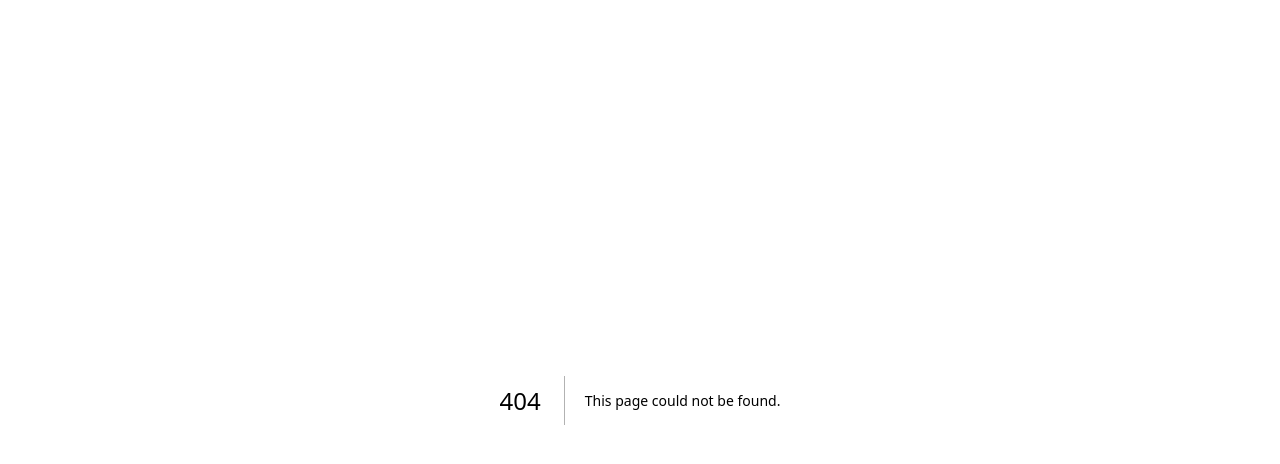
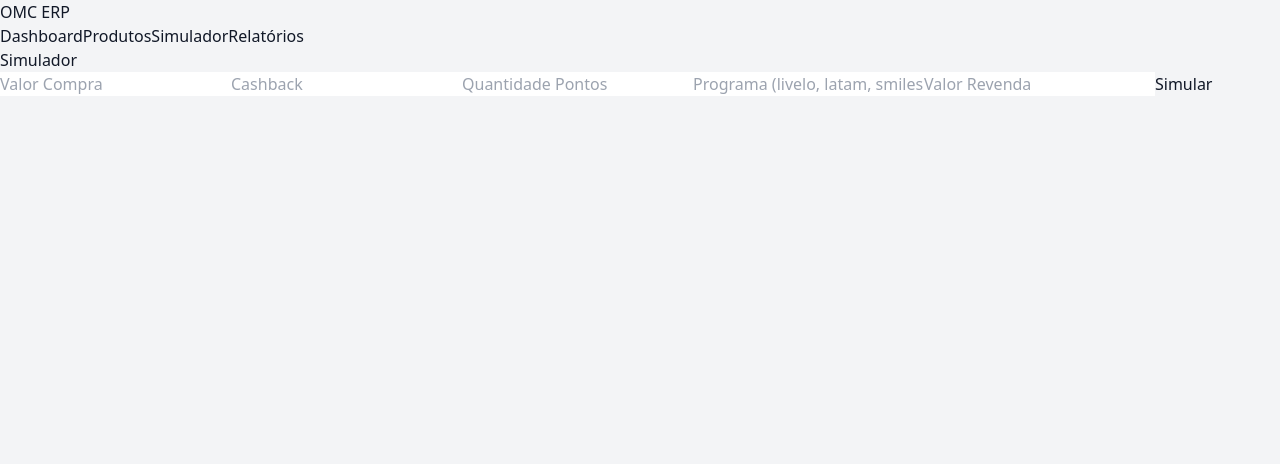
Before and after one commit to vinip1250-art/omcprod, a Next.js app: page /dashboard/simulator in a window 1280 px wide. Before the commit this address had no page. Shown: the top 464 px of the page. Built offline with nearby package versions, Linux system fonts and the light colour scheme.

Commit message:
Create page.tsx

```diff
--- /dev/null
+++ b/app/dashboard/simulator/page.tsx
@@ -0,0 +1,75 @@
+"use client"
+import { useState } from "react"
+
+export default function Simulator() {
+  const [form, setForm] = useState<any>({})
+  const [result, setResult] = useState<any>(null)
+
+  async function simulate(e: any) {
+    e.preventDefault()
+
+    const res = await fetch("/api/simulator", {
+      method: "POST",
+      headers: { "Content-Type": "application/json" },
+      credentials: "include",
+      body: JSON.stringify(form)
+    })
+
+    const data = await res.json()
+    setResult(data)
+  }
+
+  return (
+    <div>
+      <h1 className="text-2xl font-bold mb-6">Simulador</h1>
+
+      <form onSubmit={simulate} className="bg-white p-6 rounded shadow space-y-3">
+        <input
+          placeholder="Valor Compra"
+          type="number"
+          className="border p-2 w-full"
+          onChange={e => setForm({...form, purchaseValue: Number(e.target.value)})}
+        />
+
+        <input
+          placeholder="Cashback"
+          type="number"
+          className="border p-2 w-full"
+          onChange={e => setForm({...form, cashbackValue: Number(e.target.value)})}
+        />
+
+        <input
+          placeholder="Quantidade Pontos"
+          type="number"
+          className="border p-2 w-full"
+          onChange={e => setForm({...form, pointsQuantity: Number(e.target.value)})}
+        />
+
+        <input
+          placeholder="Programa (livelo, latam, smiles, azul)"
+          className="border p-2 w-full"
+          onChange={e => setForm({...form, pointsProgram: e.target.value})}
+        />
+
+        <input
+          placeholder="Valor Revenda"
+          type="number"
+          className="border p-2 w-full"
+          onChange={e => setForm({...form, resaleValue: Number(e.target.value)})}
+        />
+
+        <button className="bg-blue-600 text-white px-4 py-2 rounded">
+          Simular
+        </button>
+      </form>
+
+      {result && (
+        <div className="mt-6 bg-gray-100 p-6 rounded">
+          <p>Custo Real: R$ {result.realCost.toFixed(2)}</p>
+          <p>Lucro: R$ {result.profit.toFixed(2)}</p>
+          <p>ROI: {result.roi.toFixed(1)}%</p>
+        </div>
+      )}
+    </div>
+  )
+}
```
